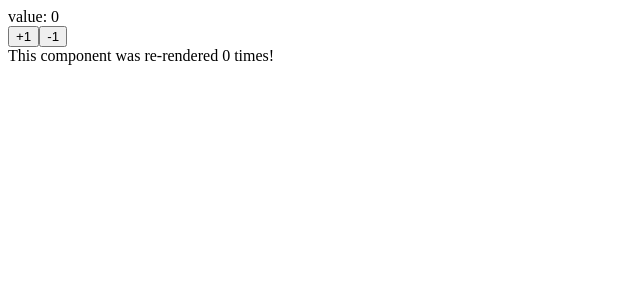
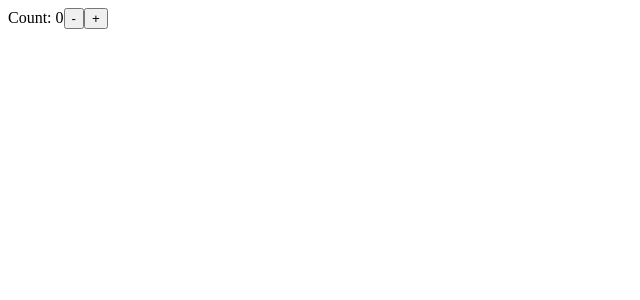
Before and after one commit to jumpei-jp/my-first-react-app-in-typescript, a React (Create React App) app: page / in a window 1280 px wide. Shown: the top 300 px of the page, without its empty margins (0-640 px from the left). Built offline with nearby package versions, Linux system fonts and the light colour scheme.

Commit message:
create useReducerとオーバーロードを用いたその型定義について

```diff
--- a/src/App.tsx
+++ b/src/App.tsx
@@ -1,5 +1,5 @@
 import React from 'react';
-import Counter from './Counter';
+import CounterWithReducer from './CounterWithReducer';
 
 //interfaceで型を外に出す
 interface AppProps {
@@ -10,7 +10,7 @@ interface AppProps {
 //関数に対して型を指定する必要がある。
 const App: React.FunctionComponent<AppProps> = ({message}) => {
   return <div>
-    <Counter />
+    <CounterWithReducer />
   </div>;
 };
 
--- /dev/null
+++ b/src/CounterWithReducer.tsx
@@ -0,0 +1,27 @@
+import React, { useReducer } from "react";
+
+const initialState = {count: 0};
+
+function reducer(state: any, action: any) {
+  switch (action.type) {
+    case 'increment':
+      return {count: state.count + 1};
+    case 'decrement':
+      return {count: state.count - 1};
+    default:
+      throw new Error();
+  }
+}
+
+function CounterWithReducer() {
+  const [state, dispatch] = useReducer(reducer, initialState);
+  return (
+    <>
+      Count: {state.count}
+      <button onClick={() => dispatch({type: 'decrement'})}>-</button>
+      <button onClick={() => dispatch({type: 'increment'})}>+</button>
+    </>
+  );
+}
+
+export default CounterWithReducer;
```
